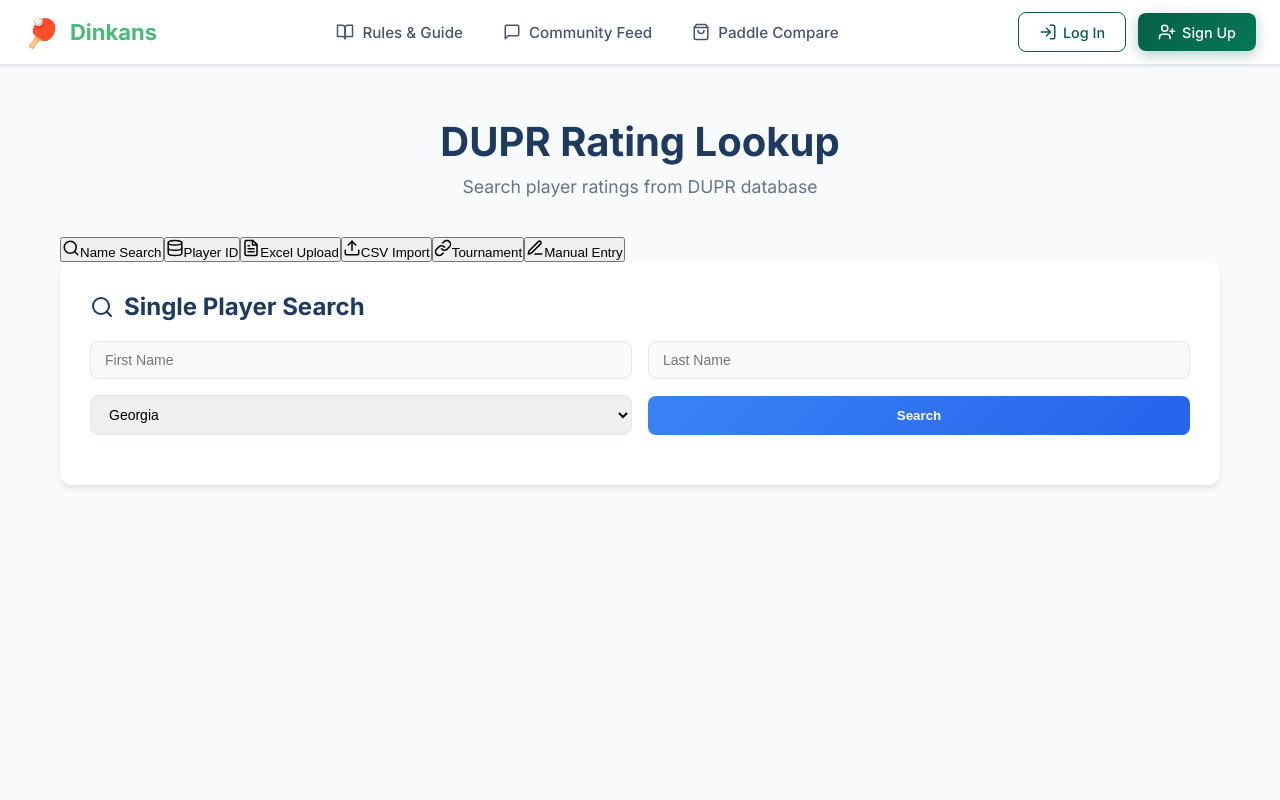
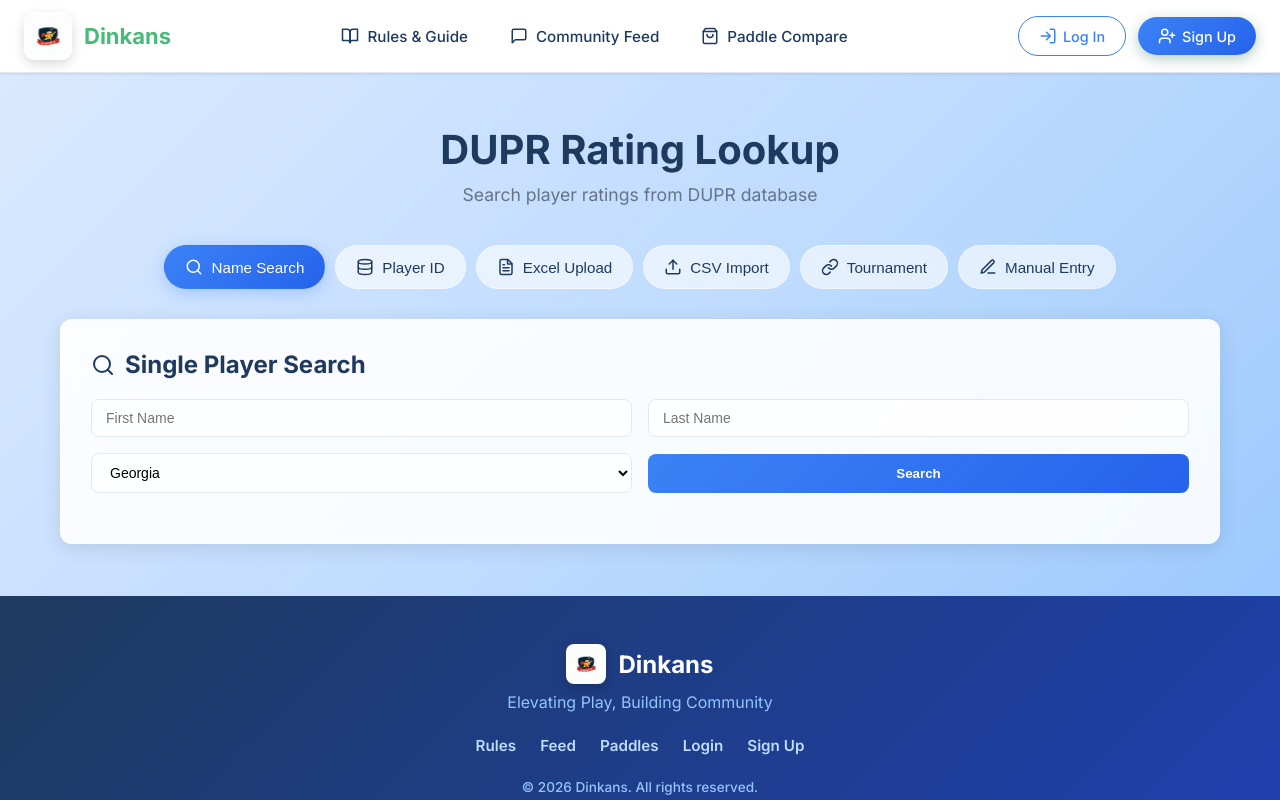
Before and after one commit to sbalaraman1490/pickleball-app, a React (Create React App) app in the folder client/: page /dupr in a window 1280 px wide. Shown: the top 800 px of the page. Built offline with nearby package versions, Linux system fonts and the light colour scheme; the HTML template or start-up script is replaced by a standard one.

Commit message:
Update all public pages to use Dinkans logo and light blue theme with glassmorphism

```diff
--- a/client/src/PublicLayout.css
+++ b/client/src/PublicLayout.css
@@ -1,9 +1,9 @@
-/* Public Layout Styles */
+/* Public Layout Styles - Matching Landing Page Theme */
 .public-layout {
   min-height: 100vh;
   display: flex;
   flex-direction: column;
-  background: #f8fafc;
+  background: linear-gradient(135deg, #dbeafe 0%, #bfdbfe 50%, #93c5fd 100%);
 }
 
 /* Public Header */
@@ -29,16 +29,19 @@
 .public-logo {
   display: flex;
   align-items: center;
-  gap: 10px;
+  gap: 12px;
   text-decoration: none;
-  color: #1a202c;
+  color: #1e3a5f;
   font-weight: 700;
   font-size: 1.5rem;
   flex-shrink: 0;
 }
 
-.public-logo .logo-icon {
-  font-size: 1.8rem;
+.public-logo-img {
+  width: 48px;
+  height: 48px;
+  border-radius: 10px;
+  box-shadow: 0 4px 12px rgba(0, 0, 0, 0.15);
 }
 
 .public-nav {
@@ -55,21 +58,25 @@
   gap: 8px;
   padding: 10px 16px;
   text-decoration: none;
-  color: #4a5568;
+  color: #1e3a5f;
   font-weight: 500;
   font-size: 0.95rem;
-  border-radius: 8px;
-  transition: all 0.2s;
+  border-radius: 25px;
+  transition: all 0.3s ease;
+  background: rgba(255, 255, 255, 0.5);
+  border: 1px solid transparent;
 }
 
 .public-nav-link:hover {
-  background: #f7fafc;
-  color: #065f46;
+  background: rgba(59, 130, 246, 0.15);
+  color: #2563eb;
+  transform: translateY(-2px);
 }
 
 .public-nav-link.active {
-  background: linear-gradient(135deg, #065f46 0%, #047857 100%);
+  background: linear-gradient(135deg, #3b82f6 0%, #2563eb 100%);
   color: white;
+  box-shadow: 0 4px 15px rgba(59, 130, 246, 0.3);
 }
 
 .public-auth {
@@ -92,24 +99,28 @@
 }
 
 .public-auth .btn-primary {
-  background: linear-gradient(135deg, #065f46 0%, #047857 100%);
+  background: linear-gradient(135deg, #3b82f6 0%, #2563eb 100%);
   color: white;
   border: none;
+  border-radius: 25px;
 }
 
 .public-auth .btn-primary:hover {
-  background: linear-gradient(135deg, #047857 0%, #059669 100%);
-  transform: translateY(-1px);
+  background: linear-gradient(135deg, #2563eb 0%, #1d4ed8 100%);
+  transform: translateY(-2px);
+  box-shadow: 0 4px 15px rgba(59, 130, 246, 0.4);
 }
 
 .public-auth .btn-secondary {
-  background: white;
-  color: #065f46;
-  border: 1px solid #065f46;
+  background: rgba(255, 255, 255, 0.8);
+  color: #3b82f6;
+  border: 1px solid #3b82f6;
+  border-radius: 25px;
 }
 
 .public-auth .btn-secondary:hover {
-  background: #f0fdf4;
+  background: rgba(59, 130, 246, 0.1);
+  color: #2563eb;
 }
 
 /* Main Content */
@@ -123,8 +134,8 @@
 
 /* Public Footer */
 .public-footer {
-  background: #1a202c;
-  color: #a0aec0;
+  background: linear-gradient(135deg, #1e3a5f 0%, #1e40af 100%);
+  color: #bfdbfe;
   padding: 48px 24px 24px;
   margin-top: auto;
 }
@@ -139,17 +150,24 @@
   display: flex;
   align-items: center;
   justify-content: center;
-  gap: 10px;
+  gap: 12px;
   font-size: 1.5rem;
   font-weight: 700;
   color: white;
   margin-bottom: 8px;
 }
 
+.footer-logo-img {
+  width: 40px;
+  height: 40px;
+  border-radius: 8px;
+  box-shadow: 0 4px 12px rgba(0, 0, 0, 0.2);
+}
+
 .footer-tagline {
   font-size: 1rem;
   margin-bottom: 24px;
-  color: #718096;
+  color: #93c5fd;
 }
 
 .footer-links {
@@ -161,19 +179,20 @@
 }
 
 .footer-links a {
-  color: #a0aec0;
+  color: #bfdbfe;
   text-decoration: none;
   font-size: 0.95rem;
-  transition: color 0.2s;
+  transition: all 0.2s;
 }
 
 .footer-links a:hover {
   color: white;
+  text-decoration: underline;
 }
 
 .footer-copyright {
   font-size: 0.85rem;
-  color: #718096;
+  color: #93c5fd;
 }
 
 /* Mobile Responsive */
--- a/client/src/PublicLayout.js
+++ b/client/src/PublicLayout.js
@@ -23,7 +23,7 @@
       <header className="public-header">
         <div className="public-header-content">
           <Link to="/" className="public-logo">
-            <span className="logo-icon">🏓</span>
+            <img src="/logo.jpeg" alt="Dinkans" className="public-logo-img" />
             <span className="logo-text">Dinkans</span>
           </Link>
 
@@ -70,7 +70,7 @@
       <footer className="public-footer">
         <div className="public-footer-content">
           <div className="footer-brand">
-            <span className="logo-icon">🏓</span>
+            <img src="/logo.jpeg" alt="Dinkans" className="footer-logo-img" />
             <span>Dinkans</span>
           </div>
           <p className="footer-tagline">Elevating Play, Building Community</p>
--- a/client/src/pages/DuprLookup.css
+++ b/client/src/pages/DuprLookup.css
@@ -2,8 +2,6 @@
   max-width: 1200px;
   margin: 0 auto;
   padding: 20px;
-  background: #f8fafc;
-  min-height: 100vh;
 }
 
 .dupr-header {
@@ -58,10 +56,12 @@
 
 /* Search Section */
 .search-section {
-  background: white;
+  background: rgba(255, 255, 255, 0.9);
+  backdrop-filter: blur(10px);
   border-radius: 12px;
   padding: 30px;
-  box-shadow: 0 4px 6px -1px rgb(0 0 0 / 0.1);
+  box-shadow: 0 4px 20px rgba(0, 0, 0, 0.1);
+  border: 1px solid rgba(255, 255, 255, 0.5);
 }
 
 .search-section h2 {
@@ -87,16 +87,19 @@
 .form-input,
 .form-select {
   padding: 12px 16px;
-  border: 2px solid #e2e8f0;
+  border: 1px solid rgba(255, 255, 255, 0.5);
+  background: rgba(255, 255, 255, 0.8);
   border-radius: 8px;
   font-size: 1rem;
-  transition: border-color 0.2s;
+  transition: all 0.2s;
 }
 
 .form-input:focus,
 .form-select:focus {
   outline: none;
   border-color: #3b82f6;
+  background: white;
+  box-shadow: 0 0 0 4px rgba(59, 130, 246, 0.1);
 }
 
 .search-button {
@@ -180,10 +183,12 @@
 
 /* Upload Section */
 .upload-section {
-  background: white;
+  background: rgba(255, 255, 255, 0.9);
+  backdrop-filter: blur(10px);
   border-radius: 12px;
   padding: 30px;
-  box-shadow: 0 4px 6px -1px rgb(0 0 0 / 0.1);
+  box-shadow: 0 4px 20px rgba(0, 0, 0, 0.1);
+  border: 1px solid rgba(255, 255, 255, 0.5);
 }
 
 .upload-section h2 {
@@ -202,23 +207,23 @@
 }
 
 .upload-area {
-  border: 2px dashed #cbd5e1;
+  border: 2px dashed rgba(59, 130, 246, 0.3);
   border-radius: 12px;
   padding: 40px;
   text-align: center;
   transition: all 0.3s;
   cursor: pointer;
-  background: #f8fafc;
+  background: rgba(255, 255, 255, 0.6);
 }
 
 .upload-area:hover {
   border-color: #3b82f6;
-  background: #f0f9ff;
+  background: rgba(255, 255, 255, 0.9);
 }
 
 .upload-area.drag-active {
   border-color: #3b82f6;
-  background: #dbeafe;
+  background: rgba(59, 130, 246, 0.15);
 }
 
 .file-input {
@@ -387,19 +392,21 @@
 .results-table table {
   width: 100%;
   border-collapse: collapse;
-  background: white;
+  background: rgba(255, 255, 255, 0.9);
+  backdrop-filter: blur(10px);
   border-radius: 8px;
   overflow: hidden;
-  box-shadow: 0 1px 3px 0 rgb(0 0 0 / 0.1);
+  box-shadow: 0 4px 20px rgba(0, 0, 0, 0.1);
+  border: 1px solid rgba(255, 255, 255, 0.5);
 }
 
 .results-table th {
-  background: #f8fafc;
+  background: rgba(248, 250, 252, 0.8);
   padding: 12px 16px;
   text-align: left;
   font-weight: 600;
   color: #1e3a5f;
-  border-bottom: 1px solid #e2e8f0;
+  border-bottom: 1px solid rgba(226, 232, 240, 0.5);
 }
 
 .results-table td {
@@ -451,6 +458,44 @@
   flex-shrink: 0;
 }
 
+/* Tab Navigation */
+.dupr-tabs {
+  display: flex;
+  gap: 10px;
+  margin-bottom: 30px;
+  flex-wrap: wrap;
+  justify-content: center;
+}
+
+.tab-button {
+  display: flex;
+  align-items: center;
+  gap: 8px;
+  padding: 12px 20px;
+  border: 1px solid rgba(255, 255, 255, 0.5);
+  background: rgba(255, 255, 255, 0.6);
+  backdrop-filter: blur(10px);
+  border-radius: 25px;
+  font-size: 0.95rem;
+  font-weight: 500;
+  color: #1e3a5f;
+  cursor: pointer;
+  transition: all 0.3s ease;
+}
+
+.tab-button:hover {
+  background: rgba(59, 130, 246, 0.15);
+  color: #2563eb;
+  transform: translateY(-2px);
+}
+
+.tab-button.active {
+  background: linear-gradient(135deg, #3b82f6 0%, #2563eb 100%);
+  color: white;
+  border-color: transparent;
+  box-shadow: 0 4px 15px rgba(59, 130, 246, 0.3);
+}
+
 /* Responsive Design */
 @media (max-width: 768px) {
   .dupr-lookup {
--- a/client/src/pages/Feed.css
+++ b/client/src/pages/Feed.css
@@ -48,8 +48,9 @@
 
 .feed-filter {
   padding: 10px 20px;
-  border: 2px solid var(--gray-200, #e2e8f0);
-  background: white;
+  border: 1px solid rgba(255, 255, 255, 0.5);
+  background: rgba(255, 255, 255, 0.7);
+  backdrop-filter: blur(10px);
   border-radius: 25px;
   font-size: 0.9rem;
   font-weight: 500;
@@ -71,16 +72,18 @@
 
 /* Feed Post Card */
 .feed-post-card {
-  background: white;
+  background: rgba(255, 255, 255, 0.9);
+  backdrop-filter: blur(10px);
   border-radius: var(--radius-md, 14px);
-  box-shadow: var(--shadow, 0 1px 3px rgba(0,0,0,0.1));
+  box-shadow: 0 4px 20px rgba(0, 0, 0, 0.1);
   padding: 24px;
-  border: 1px solid var(--gray-100, #f1f5f9);
+  border: 1px solid rgba(255, 255, 255, 0.5);
   transition: all 0.2s;
 }
 
 .feed-post-card:hover {
-  box-shadow: var(--shadow-md, 0 4px 6px -1px rgba(0,0,0,0.1));
+  box-shadow: 0 8px 30px rgba(0, 0, 0, 0.15);
+  transform: translateY(-2px);
 }
 
 /* Post Header */
@@ -192,9 +195,11 @@
   gap: 16px;
   margin-top: 16px;
   padding: 16px;
-  background: var(--gray-50, #f8fafc);
+  background: rgba(255, 255, 255, 0.6);
+  backdrop-filter: blur(10px);
   border-radius: 12px;
   flex-wrap: wrap;
+  border: 1px solid rgba(255, 255, 255, 0.3);
 }
 
 .feed-stat {
--- a/client/src/pages/PaddleCompare.css
+++ b/client/src/pages/PaddleCompare.css
@@ -1,10 +1,11 @@
 .compare-panel {
-  background: white;
+  background: rgba(255, 255, 255, 0.9);
+  backdrop-filter: blur(10px);
   border-radius: var(--radius-md, 14px);
-  box-shadow: var(--shadow-lg, 0 10px 15px -3px rgba(0,0,0,0.1));
+  box-shadow: 0 4px 20px rgba(0, 0, 0, 0.1);
   padding: 24px;
   margin-bottom: 28px;
-  border: 2px solid var(--primary, #2563eb);
+  border: 1px solid rgba(255, 255, 255, 0.5);
 }
 
 .compare-panel-header {
--- a/client/src/pages/Rules.css
+++ b/client/src/pages/Rules.css
@@ -6,13 +6,15 @@
 .rules-sidebar {
   width: 260px;
   flex-shrink: 0;
-  background: white;
+  background: rgba(255, 255, 255, 0.85);
+  backdrop-filter: blur(10px);
   border-radius: var(--radius-md, 14px);
-  box-shadow: var(--shadow, 0 1px 3px rgba(0,0,0,0.1));
+  box-shadow: 0 4px 20px rgba(0, 0, 0, 0.1);
   padding: 20px;
   height: fit-content;
   position: sticky;
   top: 80px;
+  border: 1px solid rgba(255, 255, 255, 0.5);
 }
 
 .rule-tab {
@@ -49,11 +51,12 @@
 }
 
 .rules-card {
-  background: white;
+  background: rgba(255, 255, 255, 0.9);
+  backdrop-filter: blur(10px);
   border-radius: var(--radius-md, 14px);
-  box-shadow: var(--shadow, 0 1px 3px rgba(0,0,0,0.1));
+  box-shadow: 0 4px 20px rgba(0, 0, 0, 0.1);
   padding: 32px;
-  border: 1px solid var(--gray-100, #f1f5f9);
+  border: 1px solid rgba(255, 255, 255, 0.5);
 }
 
 .rules-card h2 {
```
